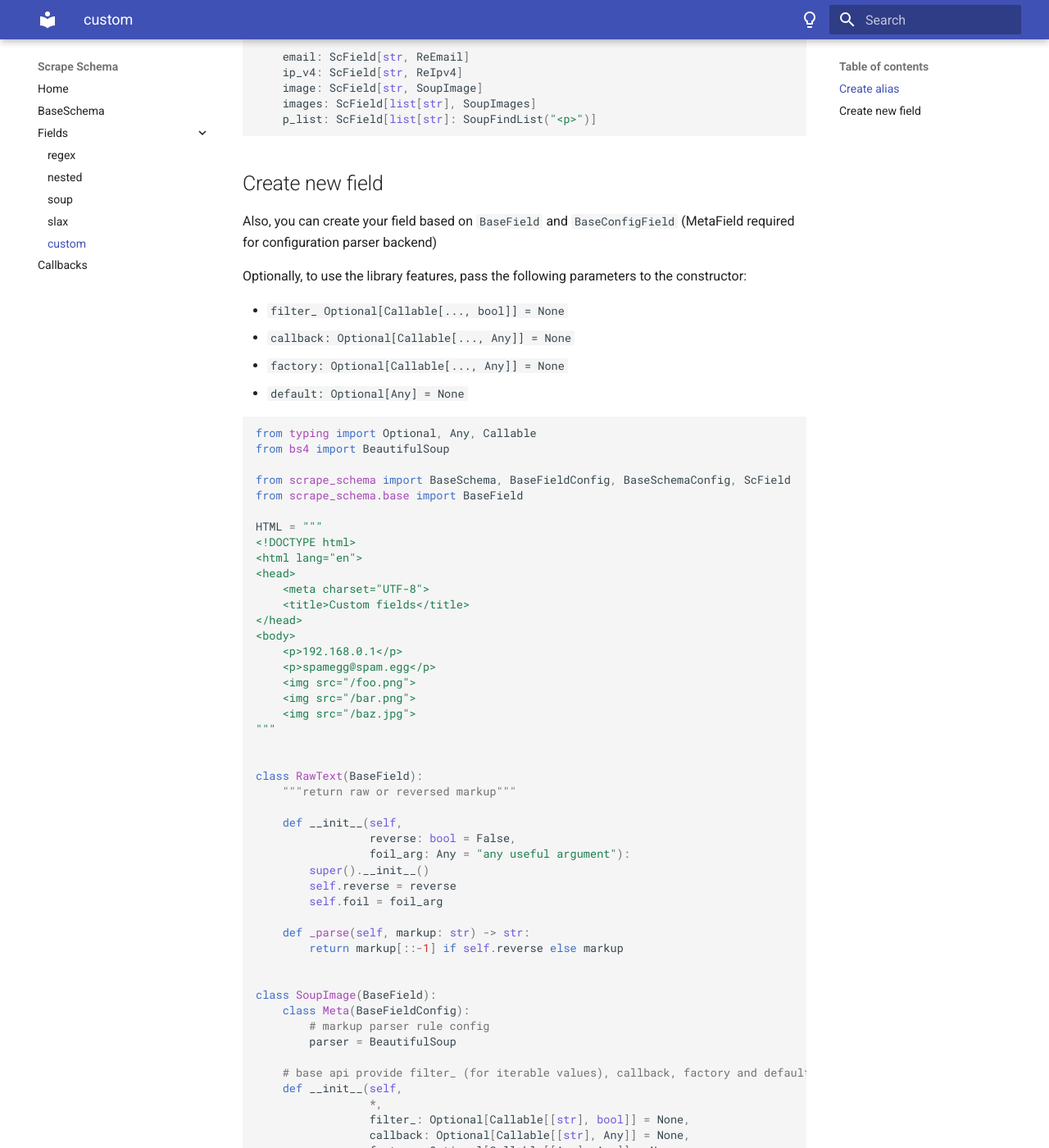
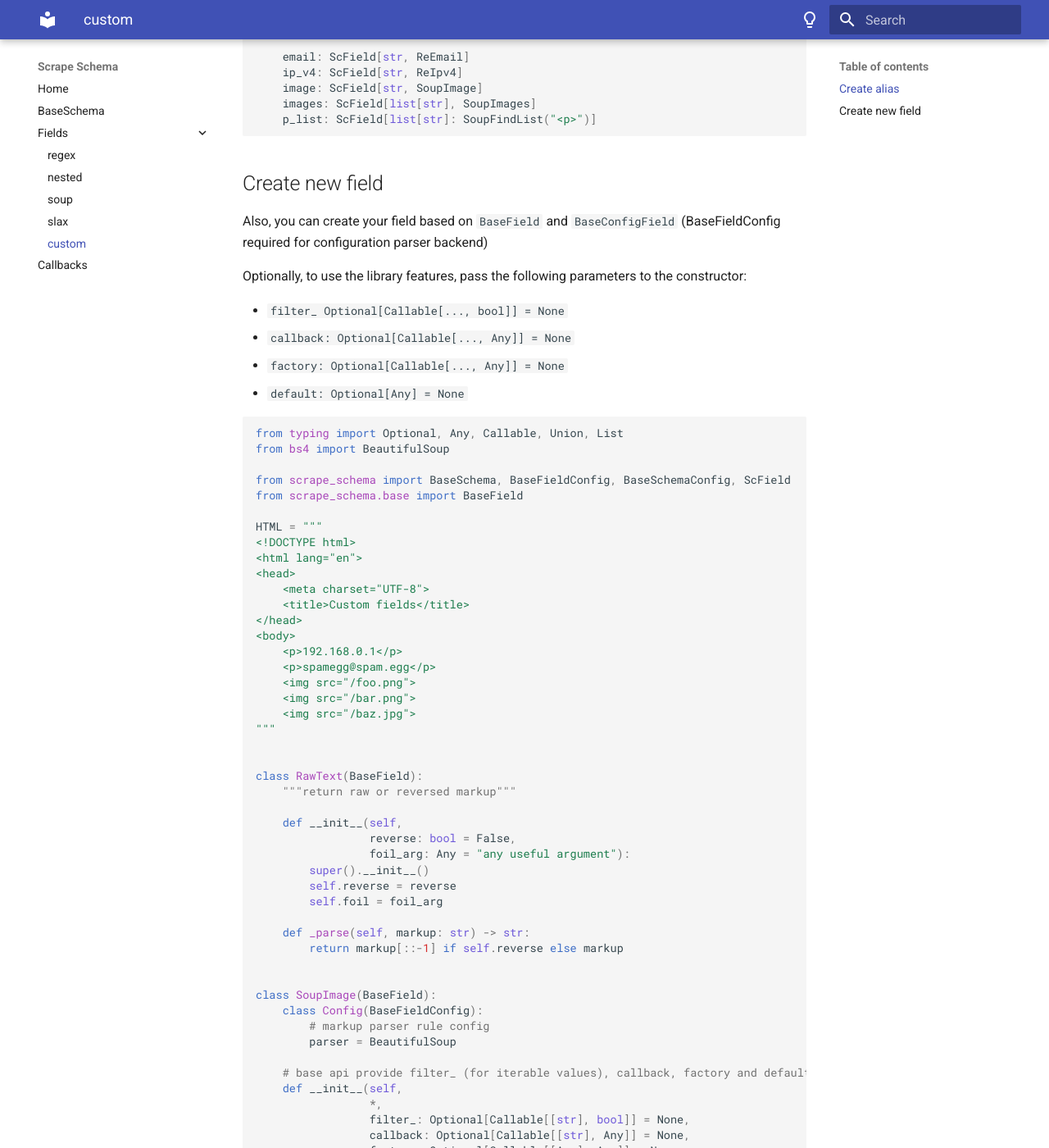
Before and after one commit to vypivshiy/scrape-schema, an MkDocs documentation site: the page built from docs/fields/custom.md, in a window 1280 px wide and 1400 px high, scrolled down 916 px. Shown: the whole window at 82% size. Built offline with MkDocs 1.6.1 and Material for MkDocs 9.7.7, drawn with Linux system fonts in a browser that asks for light colours; some of the changed text lies outside the part shown.

Commit message:
fix example

````diff
--- a/docs/fields/custom.md
+++ b/docs/fields/custom.md
@@ -49,7 +49,7 @@ class Schema(BaseSchema):
 
 ## Create new field
 Also, you can create your field based on `BaseField` and `BaseConfigField`
-(MetaField required for configuration parser backend)
+(BaseFieldConfig required for configuration parser backend)
 
 Optionally, to use the library features, pass the following parameters to the constructor:
 
@@ -59,7 +59,7 @@ Optionally, to use the library features, pass the following parameters to the co
 * `default: Optional[Any] = None`
 
 ```python
-from typing import Optional, Any, Callable
+from typing import Optional, Any, Callable, Union, List
 from bs4 import BeautifulSoup
 
 from scrape_schema import BaseSchema, BaseFieldConfig, BaseSchemaConfig, ScField
@@ -96,7 +96,7 @@ class RawText(BaseField):
 
 
 class SoupImage(BaseField):
-    class Meta(BaseFieldConfig):
+    class Config(BaseFieldConfig):
         # markup parser rule config
         parser = BeautifulSoup
 
@@ -109,7 +109,7 @@ class SoupImage(BaseField):
                  default: Optional[str] = "empty"):
         super().__init__(factory=factory, filter_=filter_, callback=callback, default=default)
 
-    def _parse(self, markup: BeautifulSoup) -> str | Any:
+    def _parse(self, markup: BeautifulSoup) -> Union[str, Any]:
         return image.get("src") if (image := markup.find("img")) else self.default
 
 
@@ -121,7 +121,7 @@ class SoupImageList(SoupImage):
                  default: Optional[str] = "empty"):
         super().__init__(filter_=filter_, callback=callback, factory=factory, default=default)
 
-    def _parse(self, markup: BeautifulSoup) -> str | list[str]:
+    def _parse(self, markup: BeautifulSoup) -> Union[str, List[str]]:
         if images := markup.find_all("img"):
             return [tag.get("src") for tag in images]
         return []
@@ -136,7 +136,7 @@ class Schema(BaseSchema):
     images: ScField[list[str], SoupImageList()]
     images_png: ScField[list[str], SoupImageList(filter_=lambda s: s.endswith(".png"))]
     images_png_full: ScField[list[str], SoupImageList(filter_=lambda s: s.endswith(".png"),
-                                                        callback=lambda s: "https://example.com" + s)]
+                                                      callback=lambda s: "https://example.com" + s)]
 
 
 if __name__ == '__main__':
````
